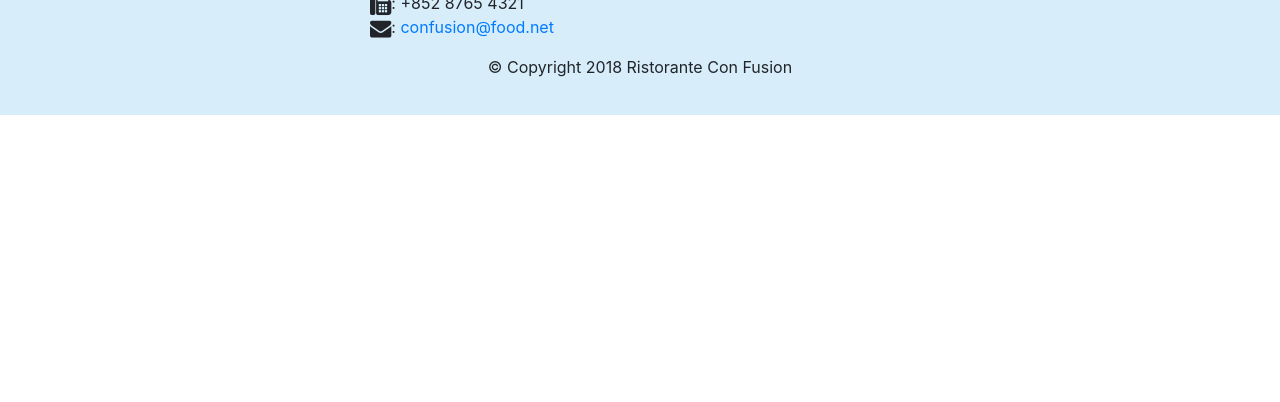
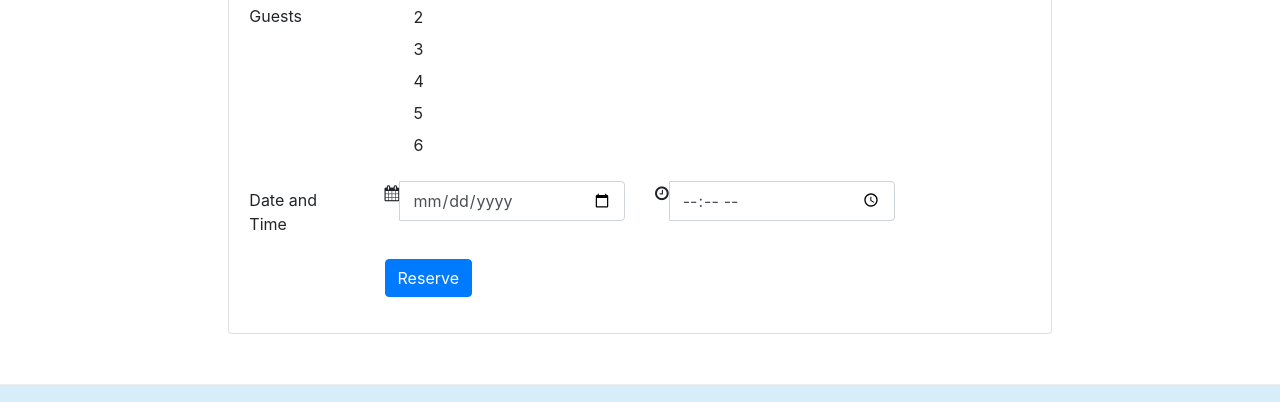
Before and after one commit to Abhinav-Vijay-Walunj/Projects, a website: page index.html in a window 1280 px wide. Shown: the part 995-1397 px from the top of the page. Before the commit the page ends 1110 px from the top, so only its background shows below. Drawn offline with nearby package versions, Linux system fonts and the light colour scheme.

Commit message:
Week2 ended

```diff
--- a/index.html
+++ b/index.html
@@ -117,6 +117,84 @@
         </div>
     </div>
 
+
+
+    <!-- our reserve table design code -->
+    <div class="row row-content align-items-center justify-content-center" id="reservationDiv">
+        <div class="col-12 col-sm-8">
+            <div class="card">
+                <h3 class="card-header bg-warning text-white">Reserve a Table</h3>
+                <div class="card-body">
+                    <form>
+                        <div class="form-group row">
+                            <label for="guests" class="col-12 col-sm-12 col-md-2 col-form-label">Number of Guests</label>
+                            <div class="form-check col-12 col-sm-12 col-md-8">
+                                <label class="custom-control custom-radio">
+                                    <input type="radio" class="custom-control-input" id="guest1" name="guests" value="">
+                                    <span class="custom-control-indicator"></span>
+                                    <span class="custom-control-description">1</span>
+                                </label>
+                                <label class="custom-control custom-radio">
+                                    <input type="radio" class="custom-control-input" id="guest2" name="guests" value="">
+                                    <span class="custom-control-indicator"></span>
+                                    <span class="custom-control-description">2</span>
+                                </label>
+                                <label class="custom-control custom-radio">
+                                    <input type="radio" class="custom-control-input" id="guest3" name="guests" value="">
+                                    <span class="custom-control-indicator"></span>
+                                    <span class="custom-control-description">3</span>
+                                </label>
+                                <label class="custom-control custom-radio">
+                                    <input type="radio" class="custom-control-input" id="guest4" name="guests" value="">
+                                    <span class="custom-control-indicator"></span>
+                                    <span class="custom-control-description">4</span>
+                                </label>
+                                <label class="custom-control custom-radio">
+                                    <input type="radio" class="custom-control-input" id="guest5" name="guests" value="">
+                                    <span class="custom-control-indicator"></span>
+                                    <span class="custom-control-description">5</span>
+                                </label>
+                                <label class="custom-control custom-radio">
+                                    <input type="radio" class="custom-control-input" id="guest6" name="guests" value="">
+                                    <span class="custom-control-indicator"></span>
+                                    <span class="custom-control-description">6</span>
+                                </label>
+                            </div>
+                        </div>
+                        <div class="form-group row">
+                            <label for="date" class="col-12 col-sm-12 col-md-2 col-form-label">Date and Time</label>
+                            <div class="col-12 col-sm-12 col-md-4">
+                                <div class="input-group">
+                                    <div class="input-group-addon">
+                                        <i class="fa fa-calendar"></i>
+                                    </div>
+                                    <input type="date" class="form-control" id="date" name="date" placeholder="Date">
+                                </div>
+                            </div>
+                            <div class="col-12 col-sm-12 col-md-4">
+                                <div class="input-group">
+                                    <div class="input-group-addon">
+                                        <i class="fa fa-clock-o"></i>
+                                    </div>
+                                    <input type="time" class="form-control" id="time" name="time" placeholder="Time">
+                                </div>
+                            </div>
+                        </div>
+                        <div class="form-group row">
+                            <div class="offset-md-2 col-md-10">
+                                <button type="submit" class="btn btn-primary">Reserve</button>
+                            </div>
+                        </div>
+                    </form>
+                </div>
+            </div>
+        </div>
+    </div>
+</div>
+
+
+
+
     <footer class="footer">
         <div class="container">
             <div class="row row-conent">
```
Also changed, not shown: 1 other file.
